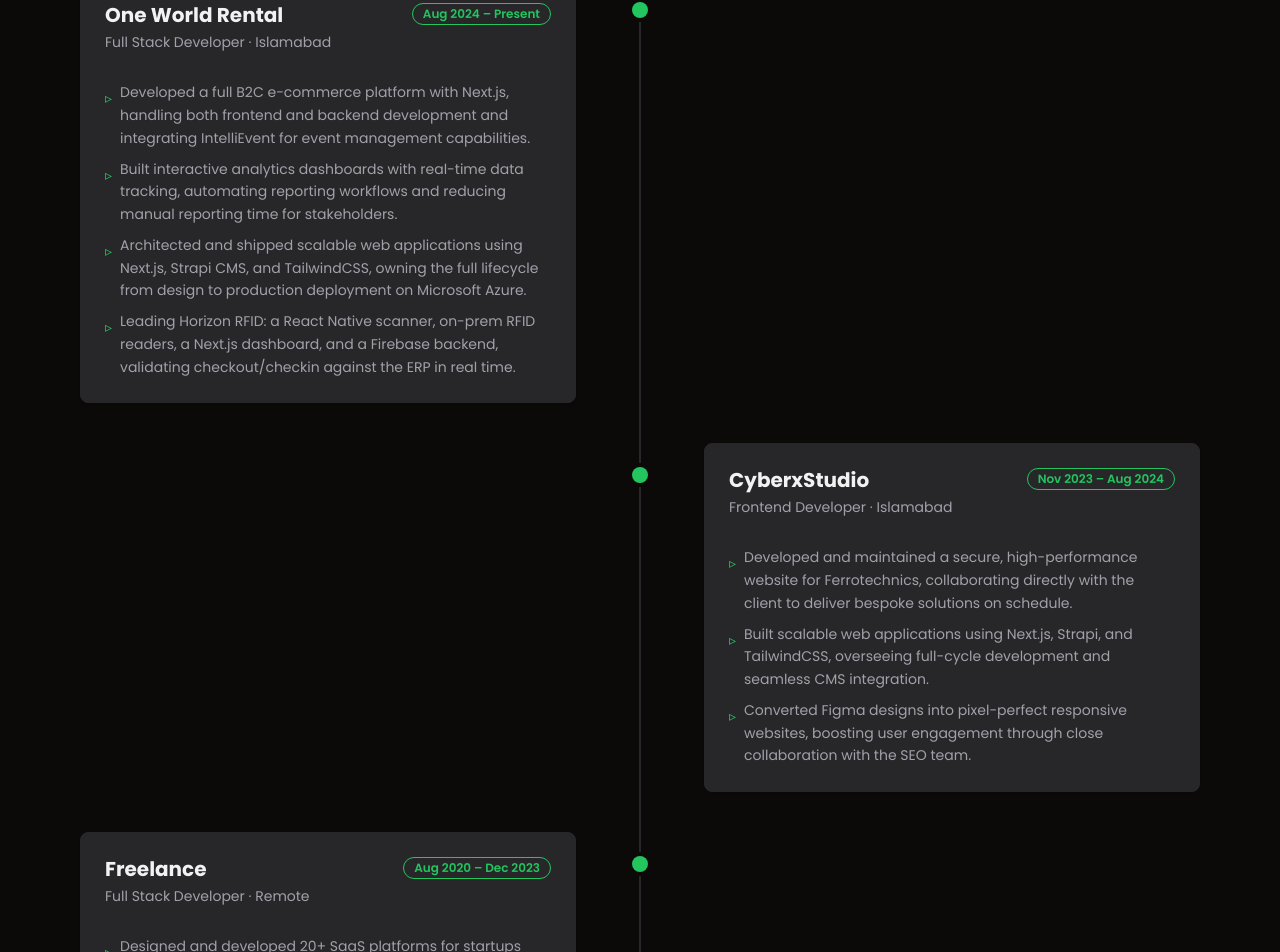
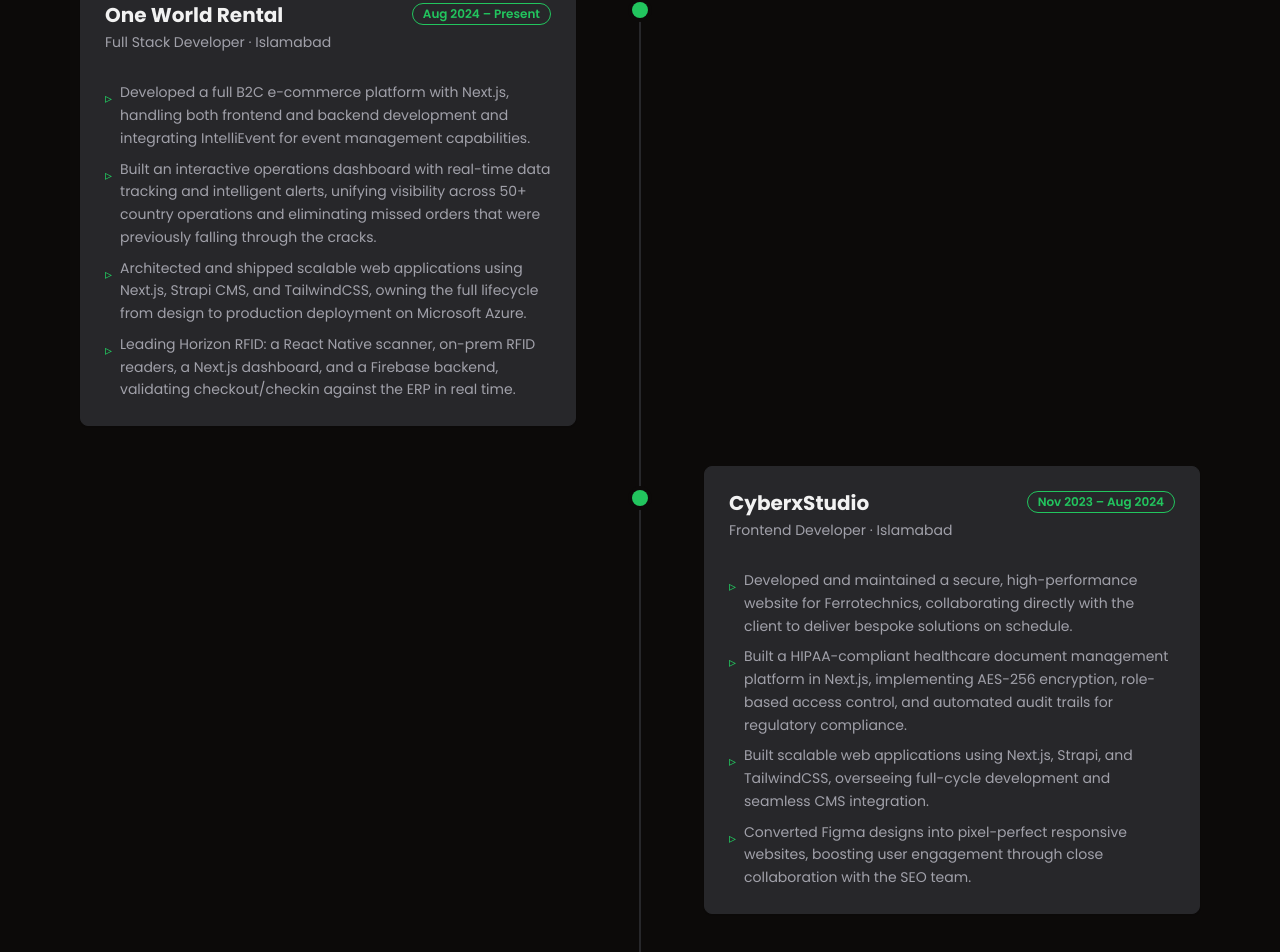
Before and after one commit to hamzaejaz787/Portfolio, a React (Vite) app: page / in a window 1280 px wide. Shown: the part 1365-2317 px from the top of the page. Built offline with nearby package versions, Linux system fonts and the light colour scheme.

Commit message:
updated profile experience

```diff
--- a/src/components/Experiences.tsx
+++ b/src/components/Experiences.tsx
@@ -11,7 +11,7 @@
     period: "Aug 2024 – Present",
     points: [
       "Developed a full B2C e-commerce platform with Next.js, handling both frontend and backend development and integrating IntelliEvent for event management capabilities.",
-      "Built interactive analytics dashboards with real-time data tracking, automating reporting workflows and reducing manual reporting time for stakeholders.",
+      "Built an interactive operations dashboard with real-time data tracking and intelligent alerts, unifying visibility across 50+ country operations and eliminating missed orders that were previously falling through the cracks.",
       "Architected and shipped scalable web applications using Next.js, Strapi CMS, and TailwindCSS, owning the full lifecycle from design to production deployment on Microsoft Azure.",
       "Leading Horizon RFID: a React Native scanner, on-prem RFID readers, a Next.js dashboard, and a Firebase backend, validating checkout/checkin against the ERP in real time.",
     ],
@@ -23,6 +23,7 @@
     period: "Nov 2023 – Aug 2024",
     points: [
       "Developed and maintained a secure, high-performance website for Ferrotechnics, collaborating directly with the client to deliver bespoke solutions on schedule.",
+      "Built a HIPAA-compliant healthcare document management platform in Next.js, implementing AES-256 encryption, role-based access control, and automated audit trails for regulatory compliance.",
       "Built scalable web applications using Next.js, Strapi, and TailwindCSS, overseeing full-cycle development and seamless CMS integration.",
       "Converted Figma designs into pixel-perfect responsive websites, boosting user engagement through close collaboration with the SEO team.",
     ],
@@ -31,7 +32,7 @@
     company: "Freelance",
     role: "Full Stack Developer",
     location: "Remote",
-    period: "Aug 2020 – Dec 2023",
+    period: "Aug 2020 – Sept 2024",
     points: [
       "Designed and developed 20+ SaaS platforms for startups using both MERN and Next.js stacks, contributing directly to client revenue growth.",
       "Built responsive, high-performance websites for businesses serving 500+ customers, maintaining quick load times and consistent cross-device UX.",
```
Also changed, not shown: 1 other file (tests, documents, lock files or other folders).
